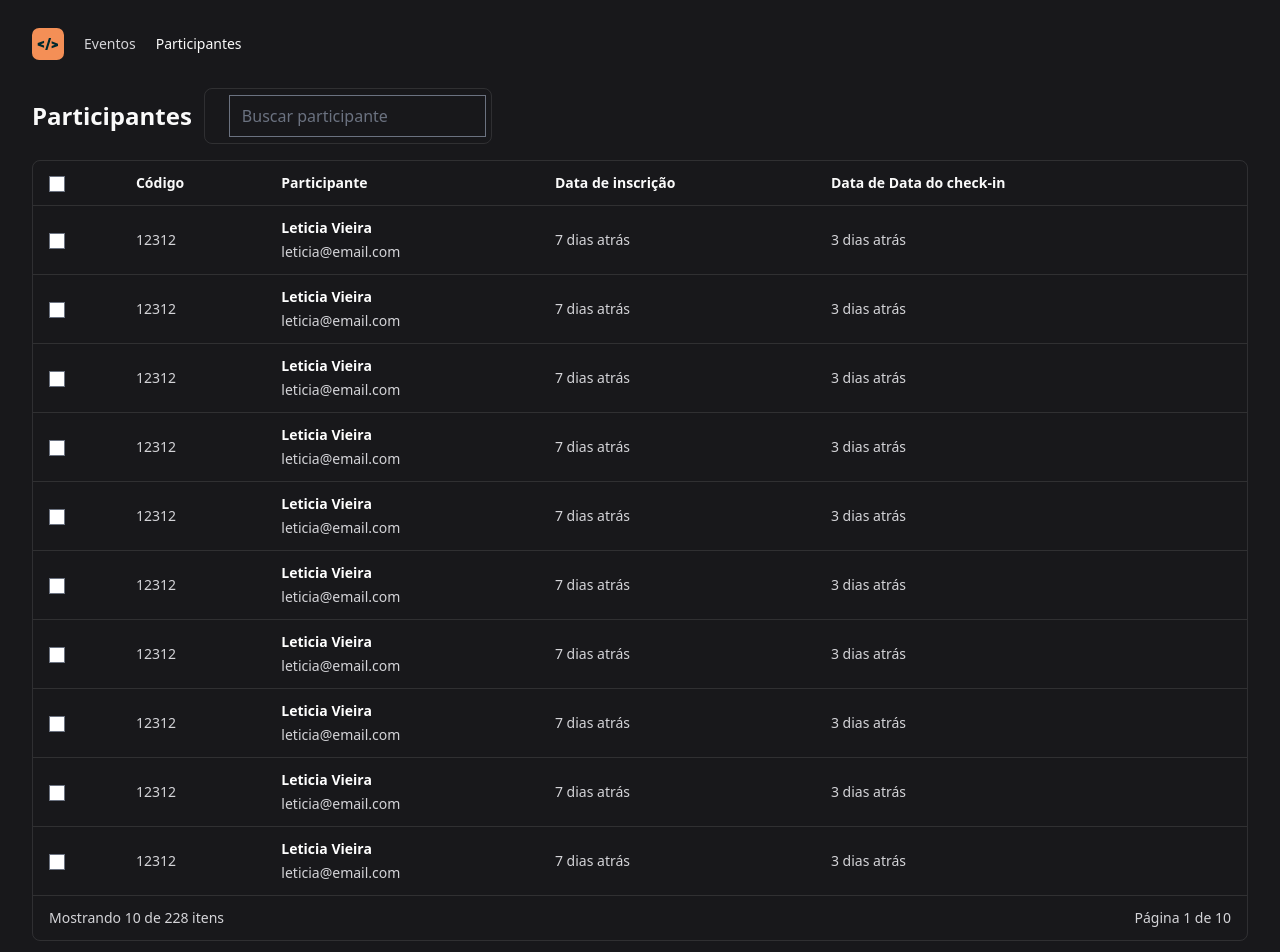
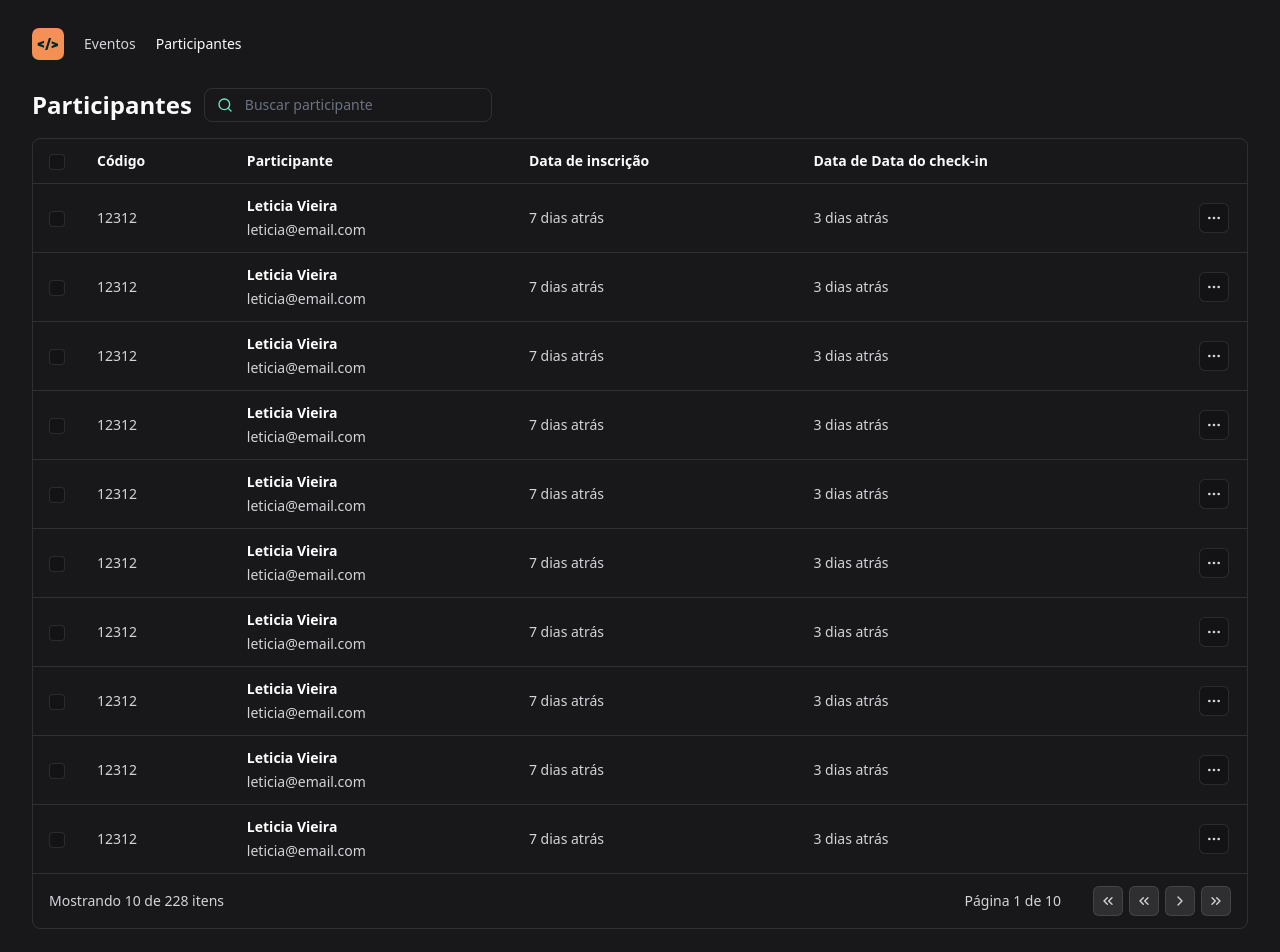
Before and after one commit to leticiabytes/pass-in-web, a React (Vite) app: page / in a window 1280 px wide. Shown: the top 952 px of the page. Built offline with nearby package versions, Linux system fonts and the light colour scheme.

Commit message:
feat: finish table style
Signed-off-by: Letícia Vieira <lvieira268@gmail.com>

```diff
--- a/src/components/attendee-list.tsx
+++ b/src/components/attendee-list.tsx
@@ -1,4 +1,10 @@
-import { Search } from "lucide-react";
+import {
+  ChevronRight,
+  ChevronsLeft,
+  ChevronsRight,
+  MoreHorizontal,
+  Search,
+} from "lucide-react";
 export function AttendeeList() {
   return (
     <div className="flex flex-col gap-4">
@@ -9,7 +15,7 @@ export function AttendeeList() {
           <input
             type="text"
             placeholder="Buscar participante"
-            className="flex-1 outline-none bg-transparent"
+            className="h-auto border-0 p-0 text-sm ring-0 flex-1 outline-none bg-transparent"
           />
         </div>
       </div>
@@ -18,8 +24,14 @@ export function AttendeeList() {
         <table className="w-full">
           <thead>
             <tr className="border-b border-white/10">
-              <th className="py-3 px-4 text-sm font-semibold text-left">
-                <input type="checkbox" />
+              <th
+                style={{ width: 48 }}
+                className="py-3 px-4 text-sm font-semibold text-left"
+              >
+                <input
+                  type="checkbox"
+                  className="size-4 bg-black/20 rounded border border-white/10"
+                />
               </th>
               <th className="py-3 px-4 text-sm font-semibold text-left">
                 Código
@@ -33,15 +45,24 @@ export function AttendeeList() {
               <th className="py-3 px-4 text-sm font-semibold text-left">
                 Data de Data do check-in
               </th>
-              <th className="py-3 px-4 text-sm font-semibold text-left"></th>
+              <th
+                style={{ width: 64 }}
+                className="py-3 px-4 text-sm font-semibold text-left"
+              ></th>
             </tr>
           </thead>
           <tbody>
             {Array.from({ length: 10 }).map(() => {
               return (
-                <tr className="border-b border-white/10" key={Math.random()}>
+                <tr
+                  className="border-b border-white/10 hover:bg-white/5"
+                  key={Math.random()}
+                >
                   <td className="py-3 px-4 text-sm text-zinc-300">
-                    <input type="checkbox" />
+                    <input
+                      type="checkbox"
+                      className="size-4 bg-black/20 rounded border border-white/10 accent-orange-300"
+                    />
                   </td>
                   <td className="py-3 px-4 text-sm text-zinc-300">12312</td>
                   <td className="py-3 px-4 text-sm text-zinc-300">
@@ -58,12 +79,17 @@ export function AttendeeList() {
                   <td className="py-3 px-4 text-sm text-zinc-300">
                     3 dias atrás
                   </td>
-                  <td className="py-3 px-4 text-sm text-zinc-300"></td>
+                  <td className="py-3 px-4 text-sm text-zinc-300">
+                    <button className="bg-black/20 border border-white/10 rounded-md p-1.5">
+                      <MoreHorizontal className="size-4 " />
+                    </button>
+                  </td>
                 </tr>
               );
             })}
           </tbody>
           <tfoot>
+            <tr>
               <td className="py-3 px-4 text-sm text-zinc-300" colSpan={3}>
                 Mostrando 10 de 228 itens
               </td>
@@ -71,8 +97,28 @@ export function AttendeeList() {
                 className="py-3 px-4 text-sm text-zinc-300 text-right"
                 colSpan={3}
               >
-              Página 1 de 10
+                <div className="inline-flex items-center gap-8">
+                  <span>Página 1 de 10</span>
+                  <div className="flex gap-1.5">
+                    <button className="bg-white/10 border border-white/10 rounded-md p-1.5">
+                      <ChevronsLeft className="size-4 " />
+                    </button>
+
+                    <button className="bg-white/10 border border-white/10 rounded-md p-1.5">
+                      <ChevronsLeft className="size-4 " />
+                    </button>
+
+                    <button className="bg-white/10 border border-white/10 rounded-md p-1.5">
+                      <ChevronRight className="size-4 " />
+                    </button>
+
+                    <button className="bg-white/10 border border-white/10 rounded-md p-1.5">
+                      <ChevronsRight className="size-4 " />
+                    </button>
+                  </div>
+                </div>
               </td>
+            </tr>
           </tfoot>
         </table>
       </div>
```
Lines whose indentation alone changed are shown as unchanged.
